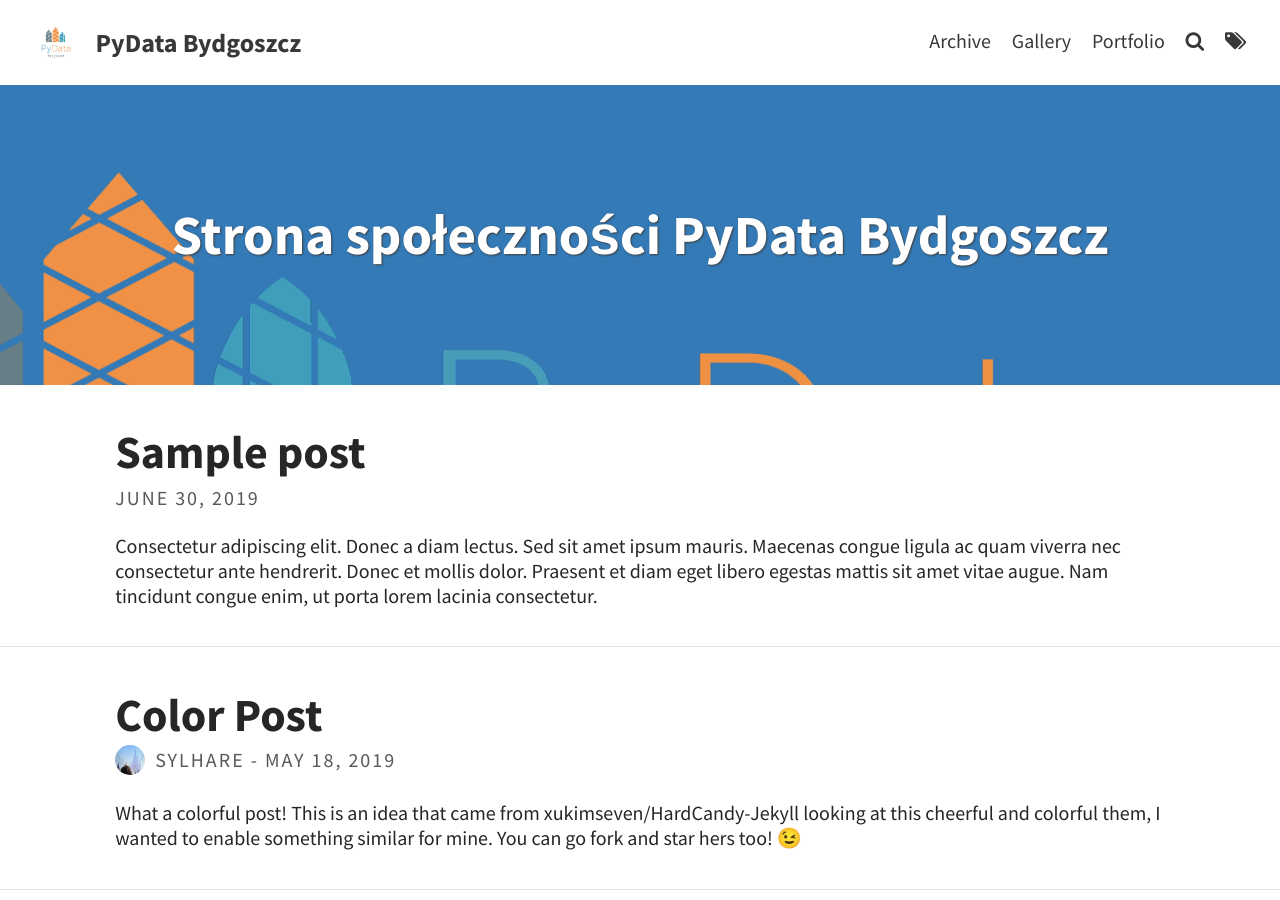
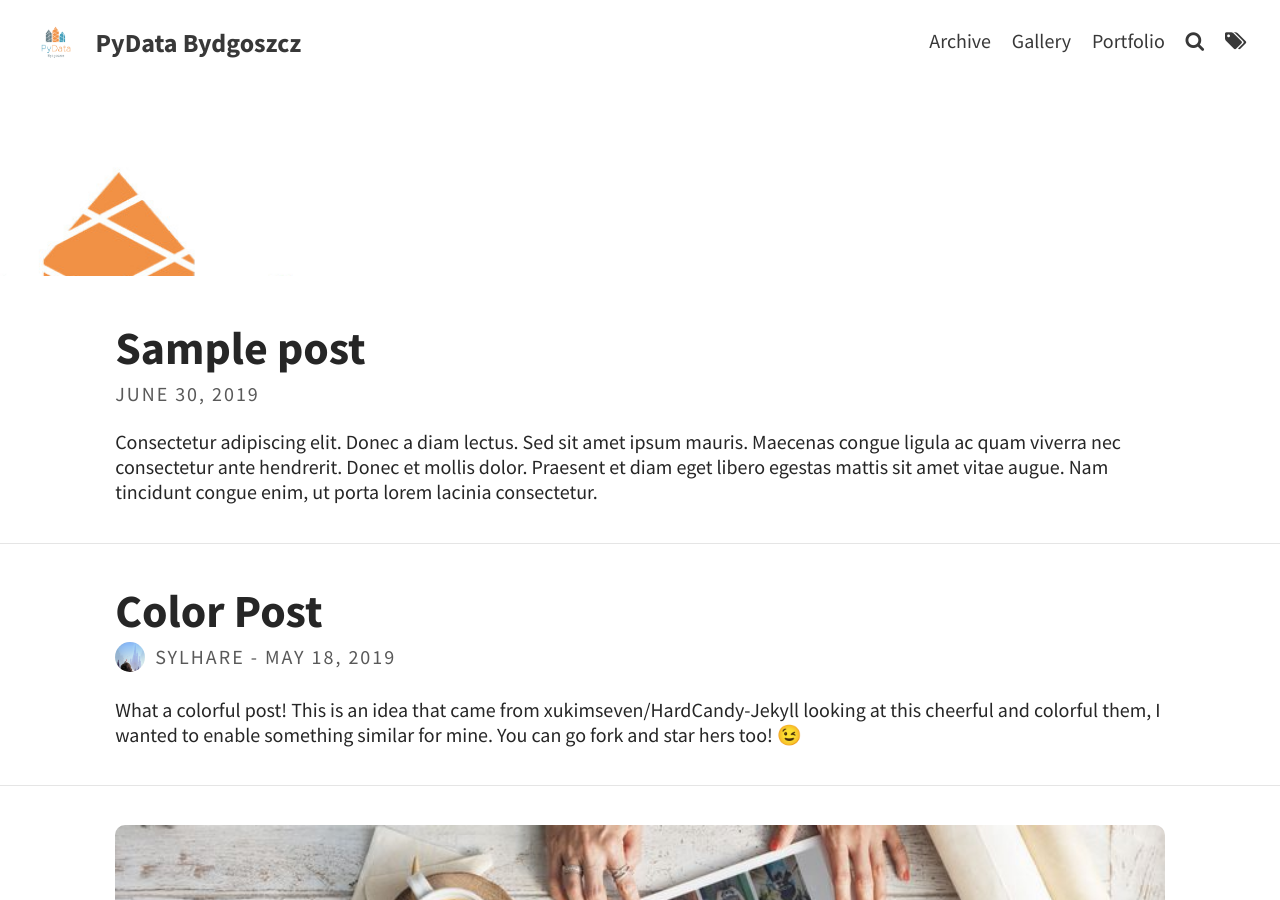
Before and after one commit to PyDataBydgoszcz/PyDataBydgoszcz.github.io, a Jekyll site: the page built from index.html, in a window 1280 px wide and 900 px high. Built offline with Jekyll 4.4.1, drawn with Linux system fonts in a browser that asks for light colours; the list of posts is cut into pages by our own code.

Commit message:
Changed main logo

```diff
--- a/_config.yml
+++ b/_config.yml
@@ -9,8 +9,8 @@
 favicon: assets/pydata.ico                             # Icon displayed in the tab
 
 # Header and footer text
-header_text: Strona społeczności PyData Bydgoszcz  # Change Blog header text
-header_feature_image: assets/img/pydata_log_big.png
+header_text: " " # Change Blog header text
+header_feature_image: assets/img/pydata_log_big.jpg
 footer_text: PyData Bydgoszcz @ Copyright 2020
 
 # Blog
```
Also changed, not shown: assets/img/pydata_log_big.jpg (added).
